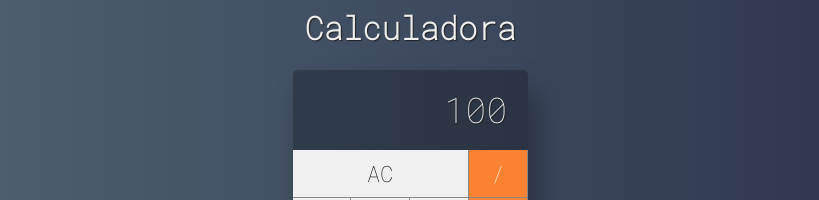
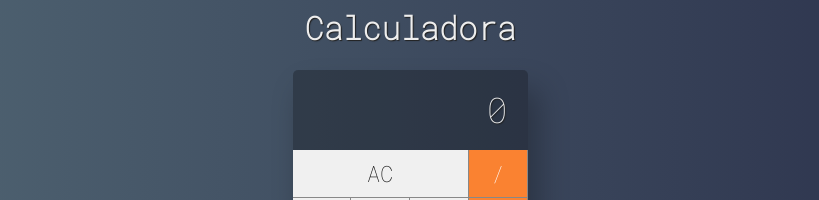
Before and after one commit to christian-de-ornellas/vue-calculator, a Vue app: page / in a window 1280 px wide. Shown: the part 213-413 px from the top of the page, without its empty margins (230-1049 px from the left). Built offline with nearby package versions, Linux system fonts and the light colour scheme.

Commit message:
Calculadora calculando com todas as operaçoes

```diff
--- a/src/App.vue
+++ b/src/App.vue
@@ -1,7 +1,7 @@
 <template>
     <div id="app">
         <h1>Calculadora</h1>
-        <Calculator />
+        <Calculator/>
     </div>
 </template>
 
--- a/src/main/Calculator.vue
+++ b/src/main/Calculator.vue
@@ -1,6 +1,6 @@
 <template>
     <div class="calculator">
-        <Display value="100" />
+        <Display :value="displayValue" />
         <Button label="AC" triple @onClick="clearMemory" />
         <Button label="/" operation @onClick="setOperation"/>
         <Button label="7" @onClick="addDigit"/>
@@ -27,23 +27,86 @@
 import Button from "../components/Button"
 
 export default {
+
+    data: function(){
+
+        return {
+            displayValue: "0",
+            clearDisplay: false,
+            operation: null,
+            values: [0, 0],
+            current: 0
+
+        }
+    },
     components: { Button, Display },
+
     methods: {
+
         clearMemory(){
 
+            Object.assign(this.$data, this.$options.data())
+
         },
+
         setOperation(operation){
 
+            if (this.current === 0) {
+
+                this.operation = operation
+                this.current = 1
+                this.clearDisplay = true
+
+
+            } else {
+
+                const equals = operation === "="
+                const currentOperation = this.operation
+
+                try {
+                    this.values[0] = eval(
+                        `${this.values[0]} ${currentOperation} ${this.values[1]}`
+                    )
+                } catch (e) {
+                    this.$emit('onError', e)
+                }
+
+                this.values[1] = 0
+
+                this.displayValue = this.values[0]
+                this.operation = equals ? null : operation
+                this.current = equals ? 0 : 1
+                this.clearDisplay = !equals
+            }
         },
+
         addDigit(n){
+            if ( n === "." && this.displayValue.includes(".")){
+                return
+            }
 
-        },
+            const clearDisplay = this.displayValue === "0" || this.clearDisplay
+
+            const currentValue = clearDisplay ? "" : this.displayValue
+            const displayValue = currentValue + n
+
+            this.displayValue = displayValue
+            this.clearDisplay = false
+
+            if( n !== "." ){
+                const i = this.current
+                const newValue = parseFloat(displayValue)
+                this.values[i] = newValue
+            }
+        }
     }
 }
 </script>
 
 <style>
+
     .calculator{
+
         height: 320px;
         width: 235px;
         border-radius: 5px;
```
